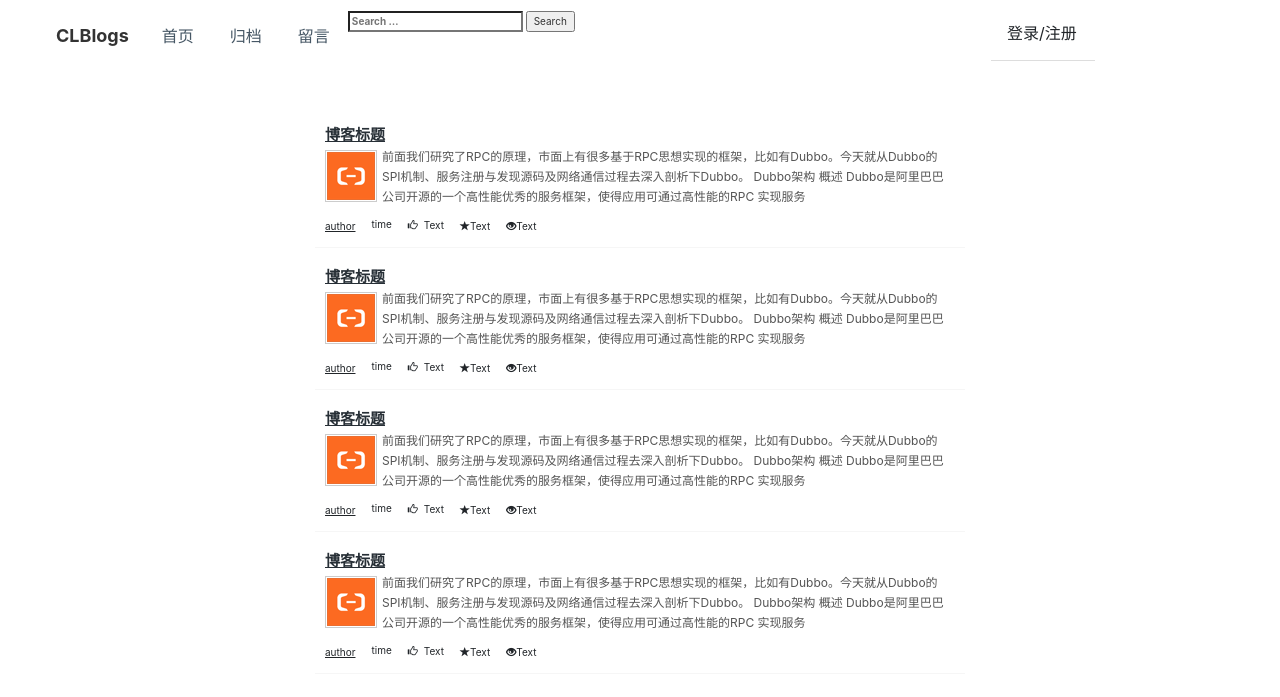
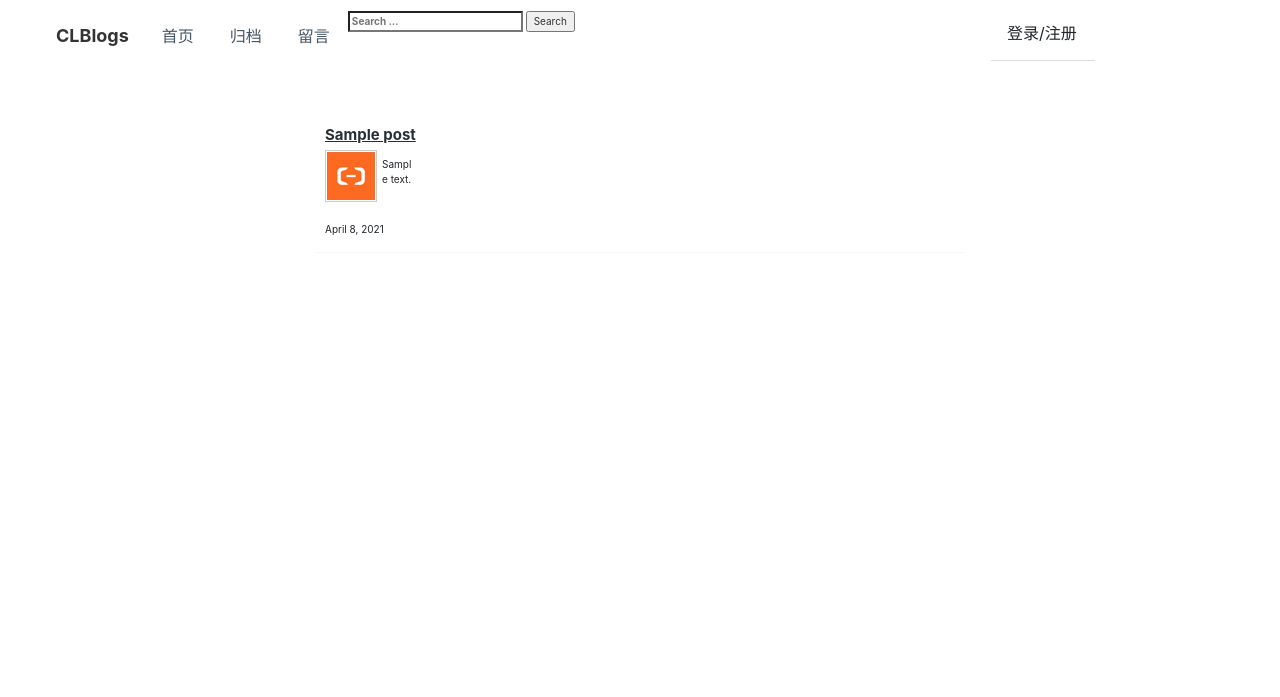
Before and after one commit to CLBlogs/CLBlogs-theme, a WordPress theme: template index.php in a window 1280 px wide. Shown: the top 697 px of the page. Run offline with PHP 8.4 and a stand-in for WordPress, Linux system fonts and the light colour scheme; the site name, menu and one post (Sample post) are stand-ins, and other content is empty.

Commit message:
主页生成文章列表

```diff
--- a/index.php
+++ b/index.php
@@ -33,8 +33,9 @@
                         <li><a id="shouye" href="#">首页</a></li>
                         <li><a id="guidang" href="#">归档</a></li>
                         <li><a id="liuyan" href="#">留言</a></li>
-                        <li><?php get_search_form(); ?></li>
+                        <!--                        <li>--><?php //get_search_form(); ?><!--</li>-->
                     </ul>
+                    <?php get_search_form(); ?>
                     <!--                    <form class="navbar-form navbar-left" target="_self" style="margin-left: 100px;">-->
                     <!--                        <div class="form-group">-->
                     <!--                            <label class="control-label" for="search-field">-->
@@ -80,82 +81,50 @@
             <!--            </div>-->
             <div id="main-flow" class="main-flow" style="MARGIN-RIGHT: auto; MARGIN-LEFT: auto; ">
                 <div id="post-list" class="post-list">
+                    <?php
+                    if (have_posts()) {
+                        while (have_posts()) {
+
+                            //获取下一篇文章的信息，并且将信息存入全局变量 $post 中
+                            the_post();
+                            ?>
                             <article id="post-item-1" class="post-item">
                                 <section id="post-item-body-1" class="post-item-body">
-                            <div id="post-item-text-1" class="post-item-text"><a class="post-item-title"
-                                                                                 href="#">博客标题</a>
-                                <p class="post-item-summary"><a
-                                            href="#"><?php echo "<img class=\"avatar\" src=\"$road/img/photo_test.png\">"; ?>
-                                        前面我们研究了RPC的原理，市面上有很多基于RPC思想实现的框架，比如有Dubbo。今天就从Dubbo的SPI机制、服务注册与发现源码及网络通信过程去深入剖析下Dubbo。
-                                        Dubbo架构 概述 Dubbo是阿里巴巴公司开源的一个高性能优秀的服务框架，使得应用可通过高性能的RPC 实现服务<br></a></p>
+                                    <div id="post-item-text-1" class="post-item-text">
+                                        <a class="post-item-title"
+                                           href="<? the_permalink(); ?>"><? the_title(); ?></a>
+                                        <p class="post-item-summary">
+                                            <a href="<? the_permalink(); ?>"><?php echo "<img class=\"avatar\" src=\"$road/img/photo_test.png\">"; ?>
+                                                <? the_excerpt(); ?>
+                                                <br>
+                                            </a>
+                                        </p>
                                     </div>
-                            <footer id="post-item-foot-1" class="post-item-foot"><a class="post-item-author"
-                                                                                    href="#"><span><span
-                                                style="text-decoration: underline;">author</span></span></a><span
-                                        class="post-meta-item">time</span><a class="post-meta-iten" href="#"><i
-                                            class="glyphicon glyphicon-thumbs-up"></i><span>Text</span></a><a
-                                        class="post-meta-iten" href="#"><i class="glyphicon glyphicon-star"></i><span>Text</span></a><a
-                                        class="post-meta-iten" href="#"><i
-                                            class="glyphicon glyphicon-eye-open"></i><span>Text</span></a></footer>
+                                    <footer id="post-item-foot-1" class="post-item-foot">
+                                        <!--                                        --><?php
+                                        //                                        $author = the_author();
+                                        //                                        echo "<a class=\"post-item-author\" href=\"$road/mineblog.php?author=$author\">$author</a>";
+                                        //                                        ?>
+                                        <span class="post-meta-item"><? the_date(); ?></span>
+                                        <!--                                        <a class="post-meta-iten" href="#">-->
+                                        <!--                                            <i class="glyphicon glyphicon-thumbs-up"></i>-->
+                                        <!--                                            <span>Text</span>-->
+                                        <!--                                        </a>-->
+                                        <!--                                        <a class="post-meta-iten" href="#">-->
+                                        <!--                                            <i class="glyphicon glyphicon-star"></i>-->
+                                        <!--                                            <span>Text</span></a><a class="post-meta-iten" href="#">-->
+                                        <!--                                            <i class="glyphicon glyphicon-eye-open"></i>-->
+                                        <!--                                            <span>Text</span>-->
+                                        <!--                                        </a>-->
+                                    </footer>
                                 </section>
                             </article>
-                    <article id="post-item-1" class="post-item">
-                        <section id="post-item-body-1" class="post-item-body">
-                            <div id="post-item-text-1" class="post-item-text"><a class="post-item-title"
-                                                                                 href="#">博客标题</a>
-                                <p class="post-item-summary"><a
-                                            href="#"><?php echo "<img class=\"avatar\" src=\"$road/img/photo_test.png\">"; ?>
-                                        前面我们研究了RPC的原理，市面上有很多基于RPC思想实现的框架，比如有Dubbo。今天就从Dubbo的SPI机制、服务注册与发现源码及网络通信过程去深入剖析下Dubbo。
-                                        Dubbo架构 概述 Dubbo是阿里巴巴公司开源的一个高性能优秀的服务框架，使得应用可通过高性能的RPC 实现服务<br></a></p>
-                            </div>
-                            <footer id="post-item-foot-1" class="post-item-foot"><a class="post-item-author"
-                                                                                    href="#"><span><span
-                                                style="text-decoration: underline;">author</span></span></a><span
-                                        class="post-meta-item">time</span><a class="post-meta-iten" href="#"><i
-                                            class="glyphicon glyphicon-thumbs-up"></i><span>Text</span></a><a
-                                        class="post-meta-iten" href="#"><i class="glyphicon glyphicon-star"></i><span>Text</span></a><a
-                                        class="post-meta-iten" href="#"><i
-                                            class="glyphicon glyphicon-eye-open"></i><span>Text</span></a></footer>
-                        </section>
-                    </article>
-                    <article id="post-item-1" class="post-item">
-                        <section id="post-item-body-1" class="post-item-body">
-                            <div id="post-item-text-1" class="post-item-text"><a class="post-item-title"
-                                                                                 href="#">博客标题</a>
-                                <p class="post-item-summary"><a
-                                            href="#"><?php echo "<img class=\"avatar\" src=\"$road/img/photo_test.png\">"; ?>
-                                        前面我们研究了RPC的原理，市面上有很多基于RPC思想实现的框架，比如有Dubbo。今天就从Dubbo的SPI机制、服务注册与发现源码及网络通信过程去深入剖析下Dubbo。
-                                        Dubbo架构 概述 Dubbo是阿里巴巴公司开源的一个高性能优秀的服务框架，使得应用可通过高性能的RPC 实现服务<br></a></p>
-                            </div>
-                            <footer id="post-item-foot-1" class="post-item-foot"><a class="post-item-author"
-                                                                                    href="#"><span><span
-                                                style="text-decoration: underline;">author</span></span></a><span
-                                        class="post-meta-item">time</span><a class="post-meta-iten" href="#"><i
-                                            class="glyphicon glyphicon-thumbs-up"></i><span>Text</span></a><a
-                                        class="post-meta-iten" href="#"><i class="glyphicon glyphicon-star"></i><span>Text</span></a><a
-                                        class="post-meta-iten" href="#"><i
-                                            class="glyphicon glyphicon-eye-open"></i><span>Text</span></a></footer>
-                        </section>
-                    </article>
-                    <article id="post-item-1" class="post-item">
-                        <section id="post-item-body-1" class="post-item-body">
-                            <div id="post-item-text-1" class="post-item-text"><a class="post-item-title"
-                                                                                 href="#">博客标题</a>
-                                <p class="post-item-summary"><a
-                                            href="#"><?php echo "<img class=\"avatar\" src=\"$road/img/photo_test.png\">"; ?>
-                                        前面我们研究了RPC的原理，市面上有很多基于RPC思想实现的框架，比如有Dubbo。今天就从Dubbo的SPI机制、服务注册与发现源码及网络通信过程去深入剖析下Dubbo。
-                                        Dubbo架构 概述 Dubbo是阿里巴巴公司开源的一个高性能优秀的服务框架，使得应用可通过高性能的RPC 实现服务<br></a></p>
-                            </div>
-                            <footer id="post-item-foot-1" class="post-item-foot"><a class="post-item-author"
-                                                                                    href="#"><span><span
-                                                style="text-decoration: underline;">author</span></span></a><span
-                                        class="post-meta-item">time</span><a class="post-meta-iten" href="#"><i
-                                            class="glyphicon glyphicon-thumbs-up"></i><span>Text</span></a><a
-                                        class="post-meta-iten" href="#"><i class="glyphicon glyphicon-star"></i><span>Text</span></a><a
-                                        class="post-meta-iten" href="#"><i
-                                            class="glyphicon glyphicon-eye-open"></i><span>Text</span></a></footer>
-                        </section>
-                    </article>
+                            <?
+                        }
+                    } else {
+                        echo '没有文章可以显示';
+                    }
+                    ?>
                 </div>
             </div>
             <!--            <div id="side_right" class="side_right">-->
```
Also changed, not shown: home.php (deleted, +0 -156 lines). Lines whose indentation alone changed are shown as unchanged.
